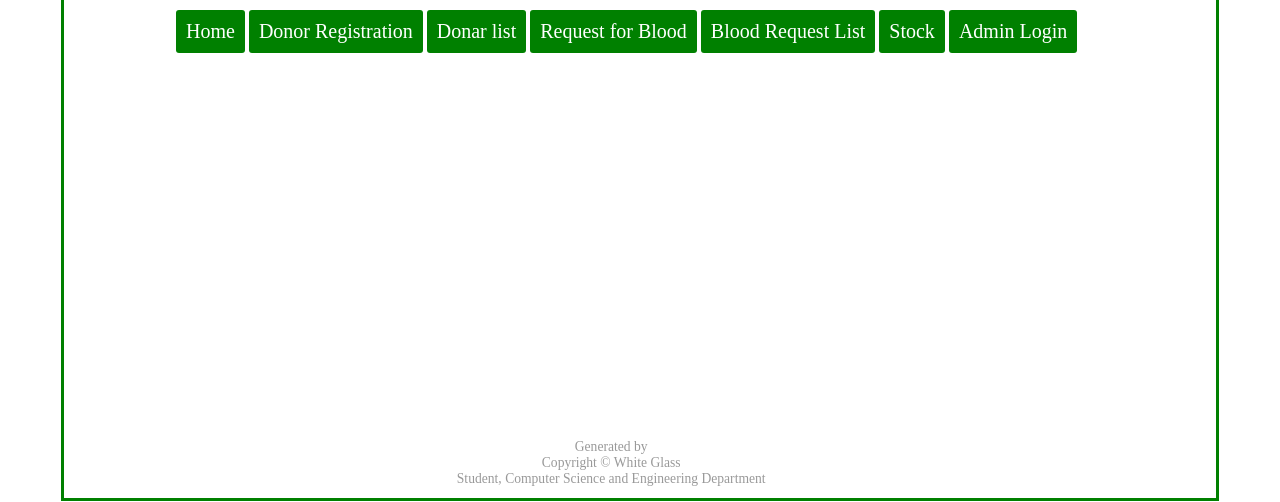
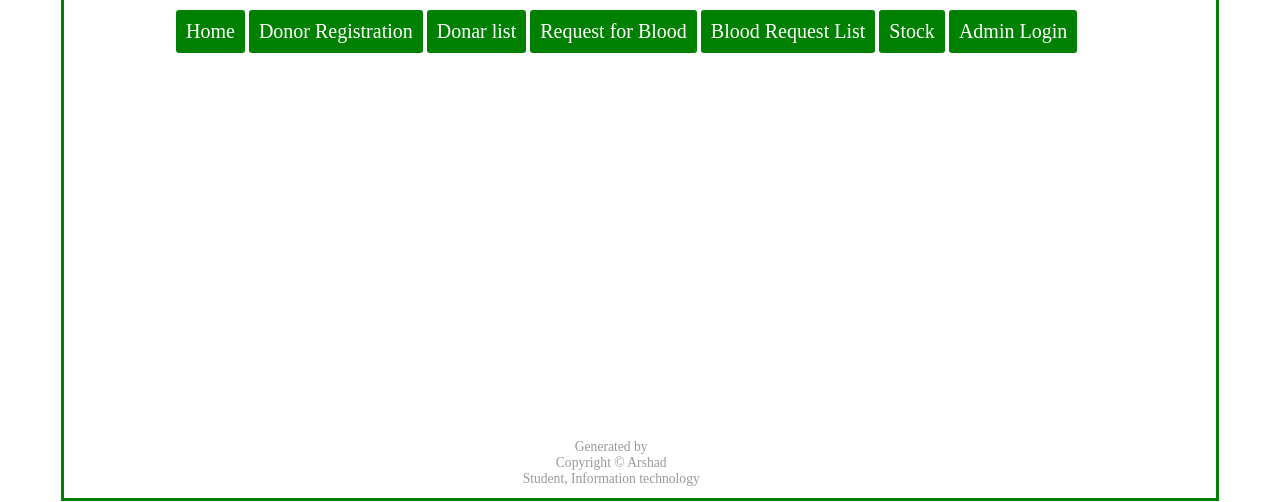
Before and after one commit to arshad08122000/blood-bank-donor-managemenrt, a plain HTML site: page index.html in a window 1280 px wide. Shown: the part 355-857 px from the top of the page. Drawn offline with Linux system fonts and the light colour scheme.

Commit message:
Update index.html

```diff
--- a/index.html
+++ b/index.html
@@ -128,8 +128,8 @@ h1 {
 			<div class="middel"><h1><marquee>Donate Blood and Save Life</marquee></h1></div>
 
 			<div id="footer">
-				<center>Generated by <p>Copyright © White Glass</p>
-				<p> Student, Computer Science and Engineering Department</p></center>
+				<center>Generated by <p>Copyright © Arshad</p>
+				<p> Student, Information technology</p></center>
 			</div>
 		</div>
     </body>
```
